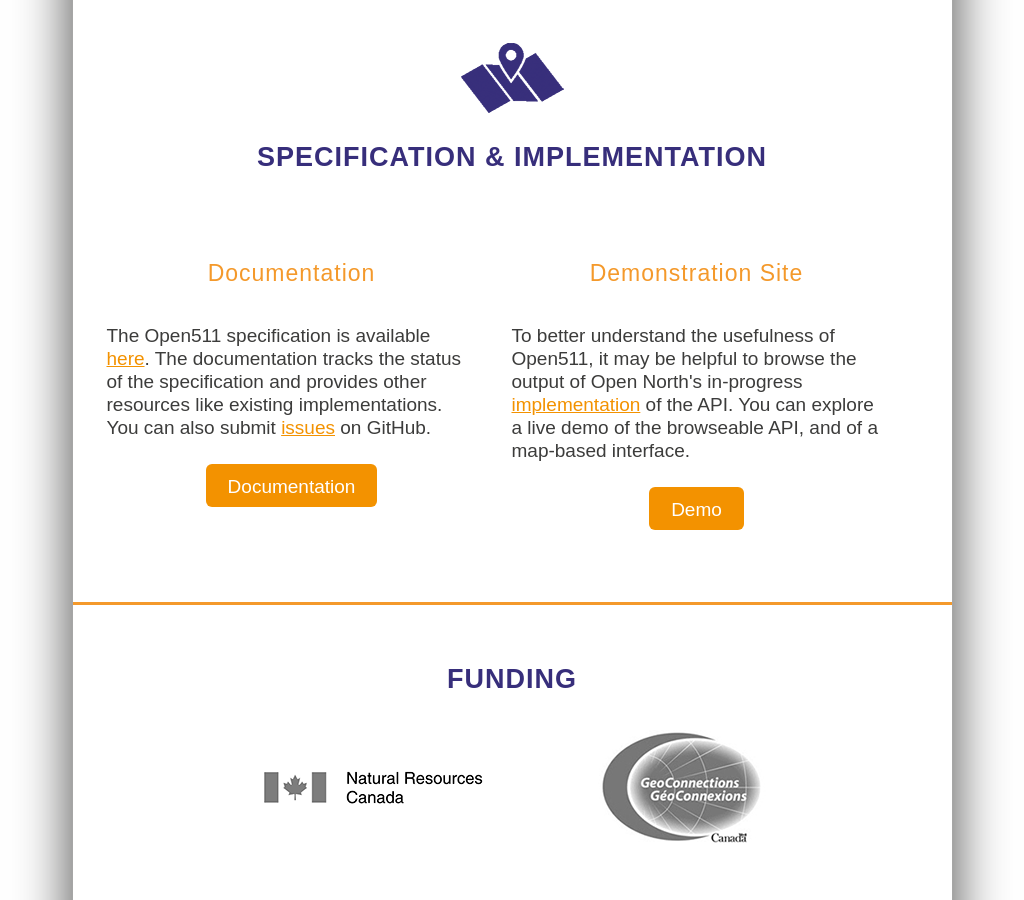
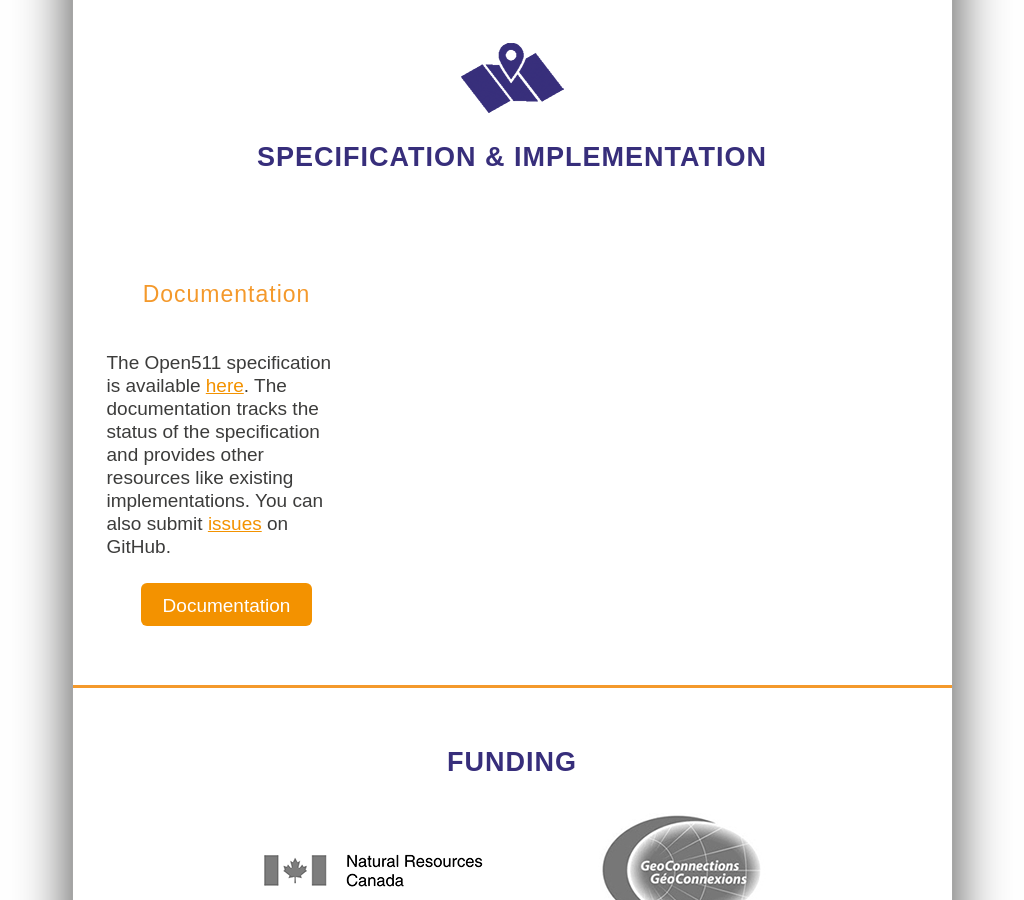
Before and after one commit to open511/Open511API, a Jekyll site: the page built from index.html, in a window 1280 px wide and 900 px high, scrolled down 1591 px. Shown: the whole window, without its empty margins (128-1152 px from the left). Built offline with Jekyll 4.4.1, drawn with Linux system fonts in a browser that asks for light colours; nearby versions of some CDN libraries.

Commit message:
Remove link to demo site

```diff
--- a/_layouts/home.html
+++ b/_layouts/home.html
@@ -82,18 +82,18 @@
 				<header class="page-header">
 					<h1 class="heading-implementation">SPECIFICATION &amp; IMPLEMENTATION</h1>
 				</header>
-				<div class="columns two-columns">
+				<div class="columns">
 					<div class="columns-holder">
 						<div class="column">
 							<h3>Documentation</h3>
 							<p>The Open511 specification is available <a href="/documentation/1.0/">here</a>. The documentation tracks the status of the specification and provides other resources like existing implementations. You can also submit <a href="https://github.com/open511/open511API/issues">issues</a> on GitHub.</p>
 							<p class="doc-btn"><a class="btn-start" href="/documentation/1.0/">Documentation</a></p>
 						</div>
-						<div class="column">
+						<!-- <div class="column">
 							<h3>Demonstration Site</h3>
 							<p>To better understand the usefulness of Open511, it may be helpful to browse the output of Open North's in-progress <a href="http://demo.open511.org/">implementation</a> of the API. You can explore a live demo of the browseable API, and of a map-based interface.</p>
 							<p class="doc-btn"><a class="btn-start" href="http://demo.open511.org/">Demo</a></p>
-						</div>
+						</div> -->
 					</div>
 				</div>
 			</section>
```
